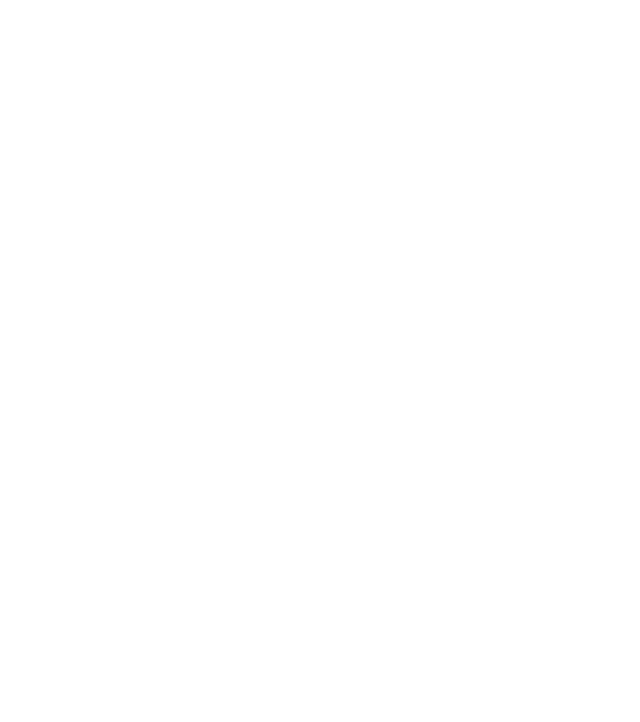
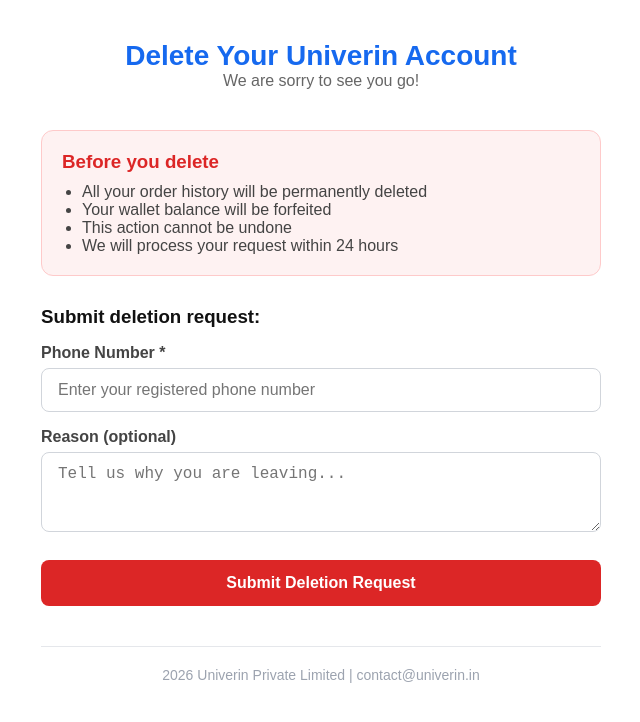
Before and after one commit to sravanipottipati/univerin-website, a React (Create React App) app: page /delete-account in a window 1280 px wide. Before the commit this address had no page. Shown: the top 722 px of the page, without its empty margins (319-959 px from the left). Built offline with nearby package versions, Linux system fonts and the light colour scheme.

Commit message:
feat: add delete account page

```diff
--- a/src/App.js
+++ b/src/App.js
@@ -1,5 +1,6 @@
 import React, { useState, useEffect } from 'react';
 import { BrowserRouter as Router, Routes, Route } from 'react-router-dom';
+import DeleteAccount from './DeleteAccount';
 import PrivacyPolicy from './PrivacyPolicy';
 import TermsAndConditions from './TermsAndConditions';
 import RefundPolicy from './RefundPolicy';
@@ -178,6 +179,7 @@
         <Route path="/terms-and-conditions" element={<TermsAndConditions />} />
         <Route path="/refund-policy" element={<RefundPolicy />} />
         <Route path="/contact-us" element={<ContactUs />} />
+        <Route path="/delete-account" element={<DeleteAccount />} />
       </Routes>
     </Router>
   );
--- /dev/null
+++ b/src/DeleteAccount.js
@@ -0,0 +1,77 @@
+import React, { useState } from 'react';
+
+export default function DeleteAccount() {
+  const [submitted, setSubmitted] = useState(false);
+  const [phone, setPhone] = useState('');
+  const [reason, setReason] = useState('');
+  const [loading, setLoading] = useState(false);
+
+  const handleSubmit = async (e) => {
+    e.preventDefault();
+    if (!phone) { alert('Please enter your phone number'); return; }
+    setLoading(true);
+    try {
+      await fetch('https://api.univerin.in/api/users/delete-account-request/', {
+        method: 'POST',
+        headers: { 'Content-Type': 'application/json' },
+        body: JSON.stringify({ phone, reason }),
+      });
+      setSubmitted(true);
+    } catch (e) {
+      setSubmitted(true);
+    } finally {
+      setLoading(false);
+    }
+  };
+
+  return (
+    <div style={{ fontFamily: "Arial, sans-serif", maxWidth: 600, margin: "0 auto", padding: "40px 20px" }}>
+      <div style={{ textAlign: "center", marginBottom: 40 }}>
+        <h1 style={{ color: "#1669ef", fontSize: 28 }}>Delete Your Univerin Account</h1>
+        <p style={{ color: "#666" }}>We are sorry to see you go!</p>
+      </div>
+      {!submitted ? (
+        <>
+          <div style={{ backgroundColor: "#fef2f2", border: "1px solid #fecaca", borderRadius: 12, padding: 20, marginBottom: 30 }}>
+            <h3 style={{ color: "#dc2626", margin: "0 0 10px" }}>Before you delete</h3>
+            <ul style={{ color: "#444", paddingLeft: 20 }}>
+              <li>All your order history will be permanently deleted</li>
+              <li>Your wallet balance will be forfeited</li>
+              <li>This action cannot be undone</li>
+              <li>We will process your request within 24 hours</li>
+            </ul>
+          </div>
+          <h3 style={{ color: "#111", marginBottom: 16 }}>Submit deletion request:</h3>
+          <form onSubmit={handleSubmit}>
+            <div style={{ marginBottom: 16 }}>
+              <label style={{ display: "block", marginBottom: 6, color: "#444", fontWeight: "600" }}>Phone Number *</label>
+              <input type="tel" value={phone} onChange={e => setPhone(e.target.value)}
+                placeholder="Enter your registered phone number"
+                style={{ width: "100%", padding: "12px 16px", borderRadius: 8, border: "1px solid #D1D5DB", fontSize: 16, boxSizing: "border-box" }} />
+            </div>
+            <div style={{ marginBottom: 24 }}>
+              <label style={{ display: "block", marginBottom: 6, color: "#444", fontWeight: "600" }}>Reason (optional)</label>
+              <textarea value={reason} onChange={e => setReason(e.target.value)}
+                placeholder="Tell us why you are leaving..." rows={3}
+                style={{ width: "100%", padding: "12px 16px", borderRadius: 8, border: "1px solid #D1D5DB", fontSize: 16, boxSizing: "border-box", resize: "vertical" }} />
+            </div>
+            <button type="submit" disabled={loading}
+              style={{ width: "100%", padding: "14px", backgroundColor: "#dc2626", color: "#fff", border: "none", borderRadius: 8, fontSize: 16, fontWeight: "700", cursor: "pointer" }}>
+              {loading ? "Submitting..." : "Submit Deletion Request"}
+            </button>
+          </form>
+        </>
+      ) : (
+        <div style={{ textAlign: "center", padding: 40 }}>
+          <div style={{ fontSize: 64, marginBottom: 20 }}>✅</div>
+          <h2 style={{ color: "#16a34a" }}>Request Submitted!</h2>
+          <p style={{ color: "#666", fontSize: 16 }}>Your account will be deleted within 24 hours.</p>
+          <p style={{ color: "#666" }}>For queries: <a href="mailto:contact@univerin.in" style={{ color: "#1669ef" }}>contact@univerin.in</a></p>
+        </div>
+      )}
+      <div style={{ borderTop: "1px solid #E5E7EB", marginTop: 40, paddingTop: 20, textAlign: "center" }}>
+        <p style={{ color: "#9CA3AF", fontSize: 14 }}>2026 Univerin Private Limited | contact@univerin.in</p>
+      </div>
+    </div>
+  );
+}
```
